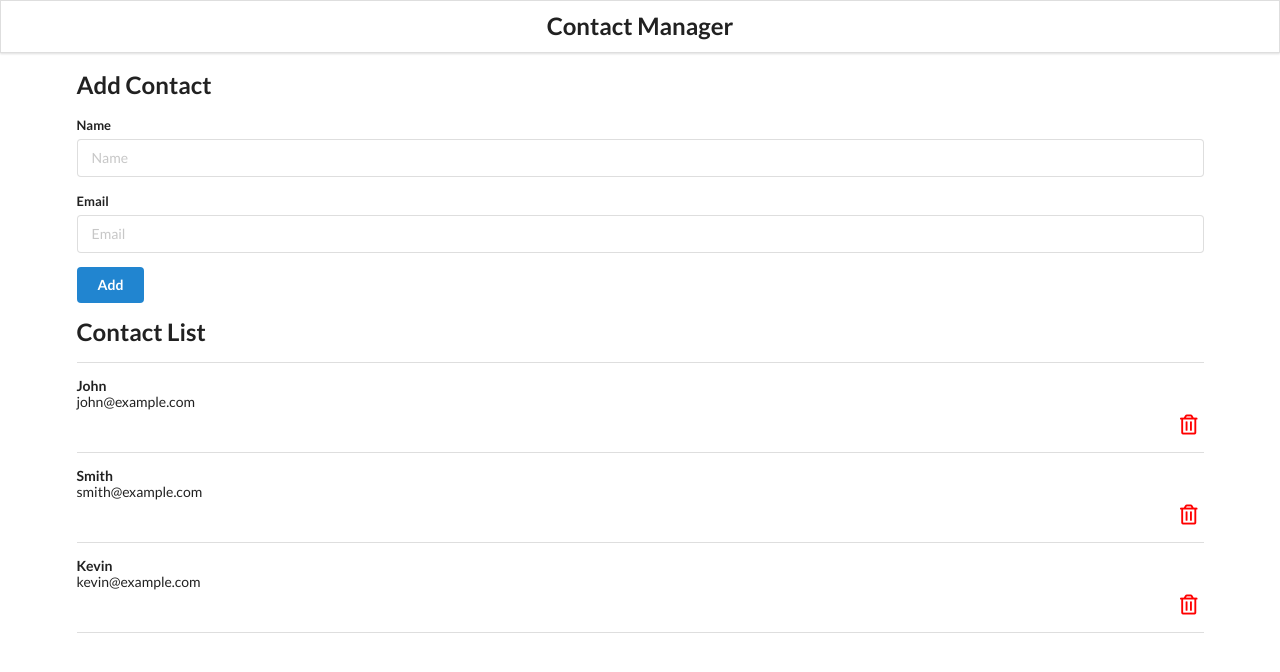
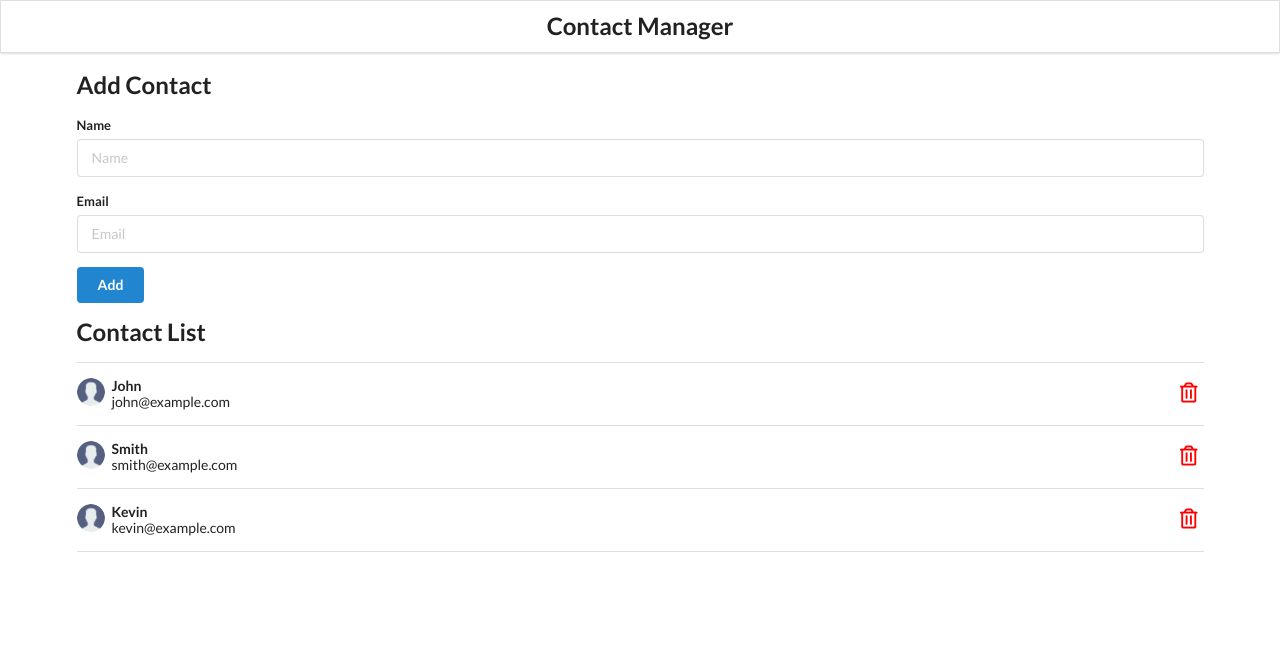
Before and after one commit to shruthirapala/react-project, a React (Create React App) app: page / in a window 1280 px wide. Shown: the top 672 px of the page. Built offline with nearby package versions, Linux system fonts and the light colour scheme.

Commit message:
Added Contact Card Component

```diff
--- a/src/components/ContactCard.js
+++ b/src/components/ContactCard.js
@@ -0,0 +1,18 @@
+import React from 'react';
+import user from '../images/user.png'
+
+const CardContact = (props) => {
+    const{id, name, email} = props.contact
+    return (
+            <div className="item">
+                <img className=" ui avatar image" src={user} alt="user" />
+               <div className="content">
+                    <div className="header">{name}</div>
+                    <div>{email}</div>
+               </div>
+                <i className="trash alternate outline icon" style={{ color: "red", marginTop: "7px" }}></i>
+            </div>
+    )
+}
+
+export default CardContact;
--- a/src/components/ContactList.js
+++ b/src/components/ContactList.js
@@ -1,16 +1,11 @@
 import React from 'react';
+import ContactCard from './ContactCard'
 
 const ContactList = (props) => {
     console.log(props);
     const renderContactList = props.contacts.map((contact) => {
        return (
-           <div className="item">
-               <div className="content">
-                    <div className="header">{contact.name}</div>
-                    <div>{contact.email}</div>
-               </div>
-                <i className="trash alternate outline icon" style={{ color: "red", marginTop: "7px" }}></i>
-           </div>
+           <ContactCard contact={contact}/>
        )
 
 
```
Also changed, not shown: src/images/user.png (added).
